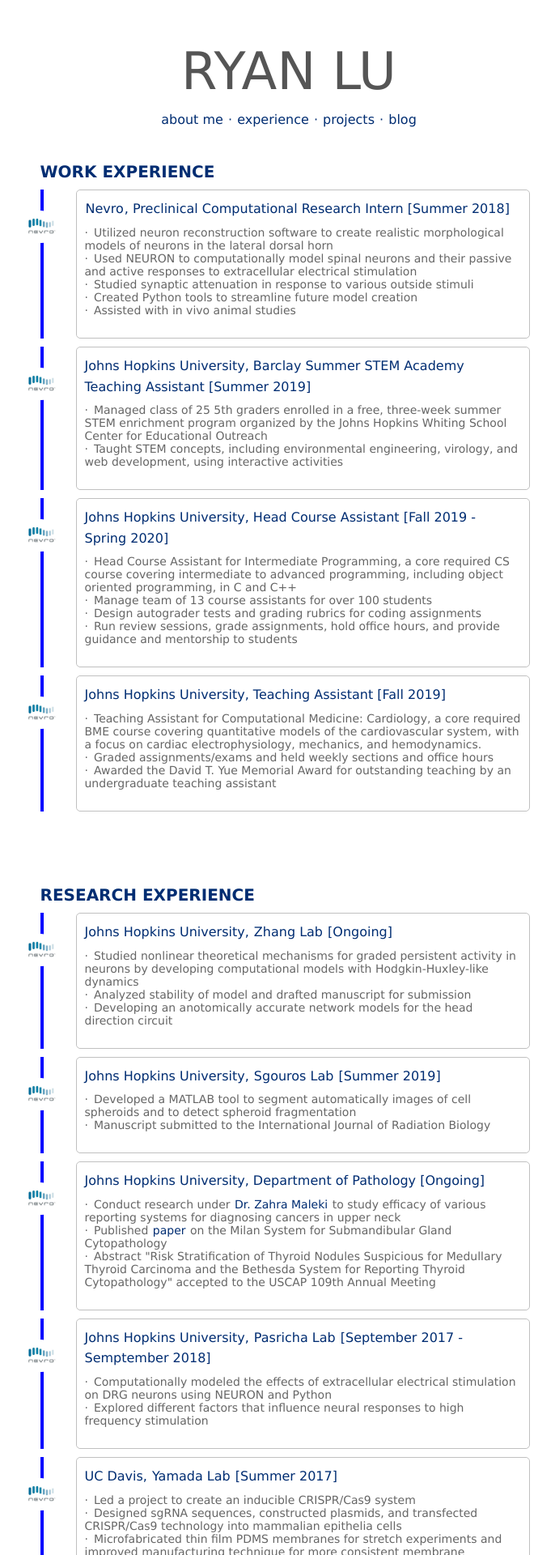
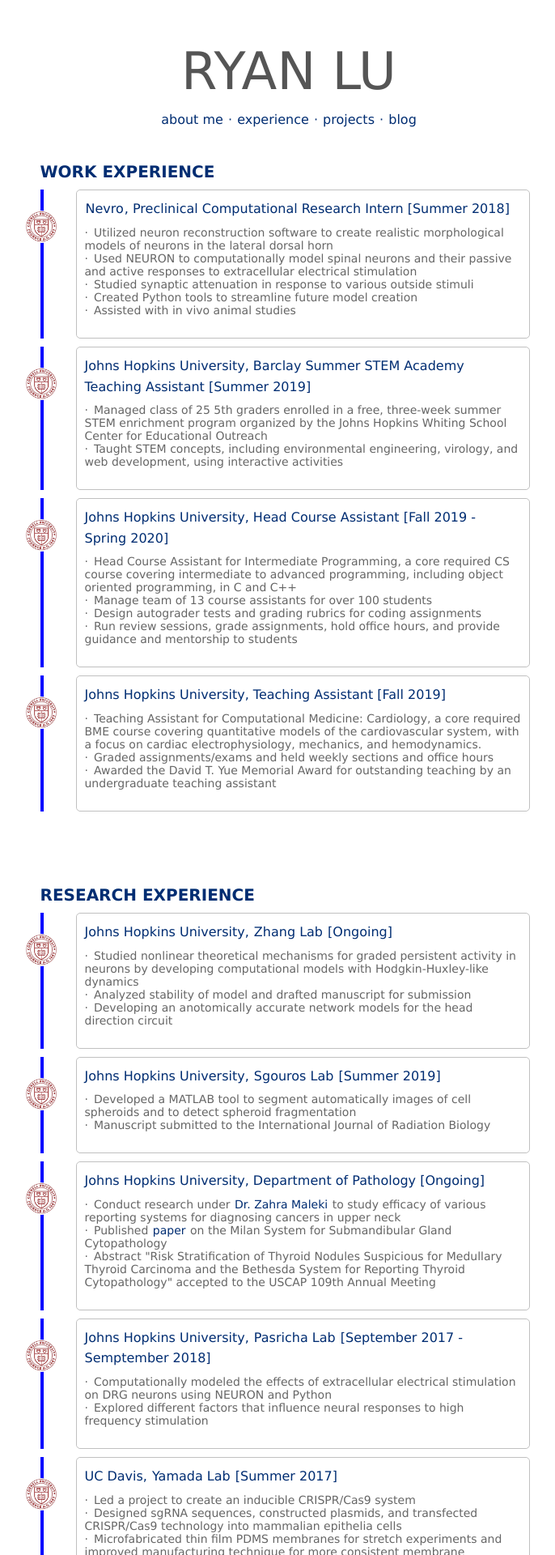
Before and after one commit to ryanlu41/ryanlu41.github.io, a Jekyll site: the page built from experience/index.html, in a window 1280 px wide. Shown: the top 1920 px of the page at 81% size, without its empty margins (283-969 px from the left). Built offline with Jekyll 4.4.1, drawn with Linux system fonts in a browser that asks for light colours.

```diff
--- a/experience/index.html
+++ b/experience/index.html
@@ -28,7 +28,7 @@
 
 	.nevro:before {
 		background-size: contain;
-		background-image: url('{{ site.url }}/images/nevro.png');
+		background-image: url('{{ site.url }}/images/cornell.jpg');
 	}
 
 	.cornell:before {
```
